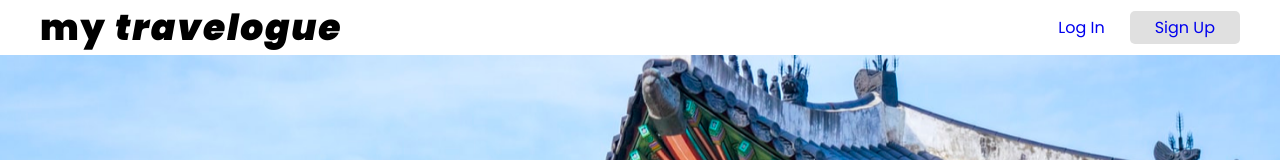
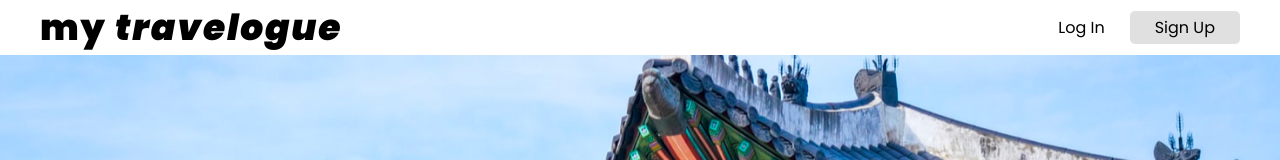
Before and after one commit to kim-jenny5/my-travelogue-frontend, a React (Create React App) app: page / in a window 1280 px wide. Shown: the top 160 px of the page. Built offline with nearby package versions, Linux system fonts and the light colour scheme.

Commit message:
added icon link css

```diff
--- a/public/style.css
+++ b/public/style.css
@@ -32,6 +32,12 @@ button {
 
 input {
 	font-family: inherit;
+}
+
+a,
+a:visited {
+	text-decoration: none;
+	color: #000;
 }
 
 /* NOTE: NAVBAR/HEADER */
```
